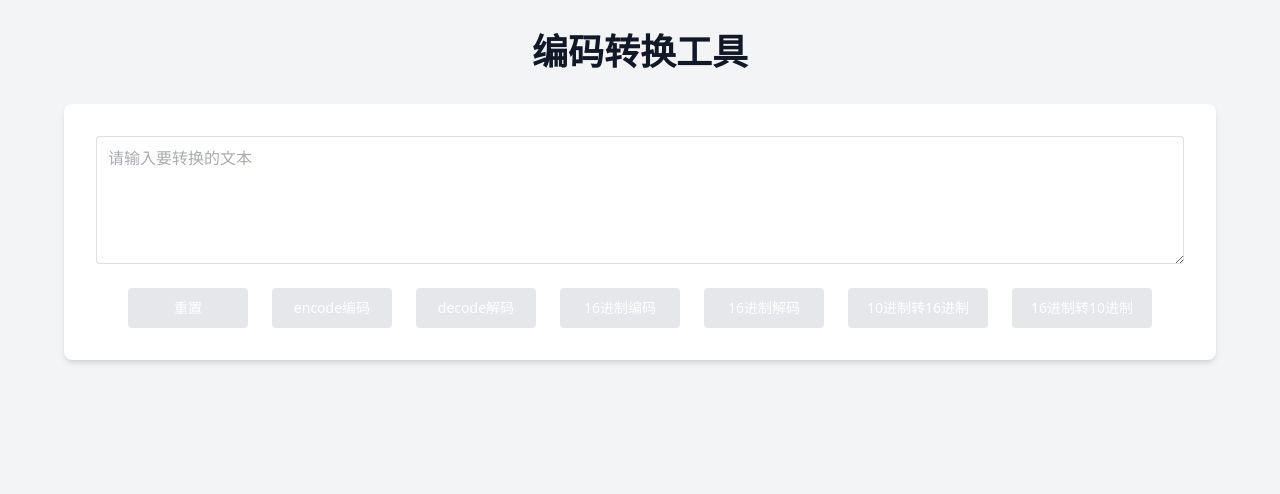
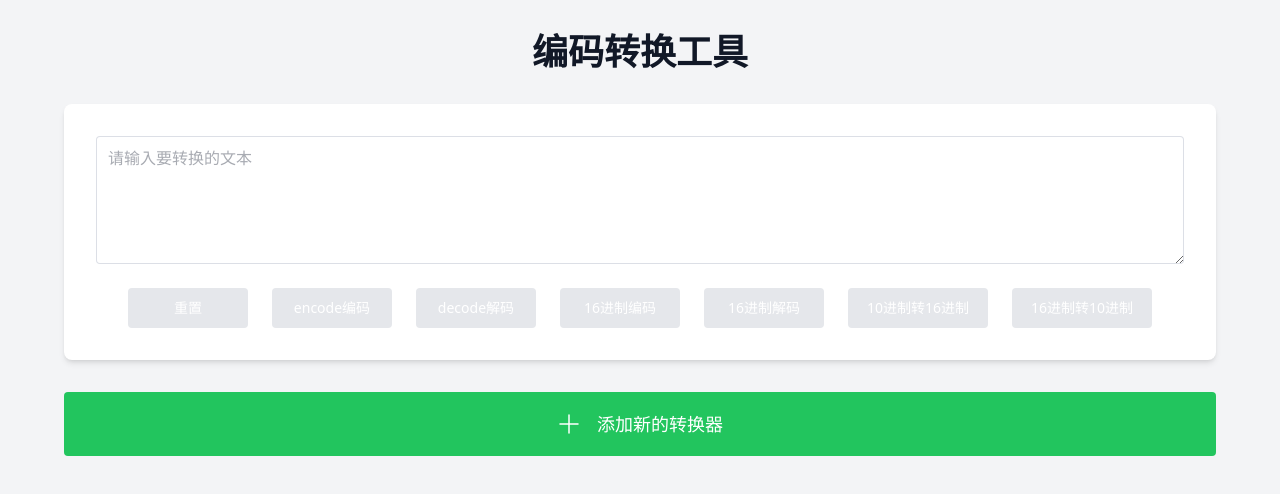
Before and after one commit to wangzhao1996/web20250816, a Vue app: page / in a window 1280 px wide. Shown: the top 494 px of the page. Built offline with nearby package versions, Linux system fonts and the light colour scheme.

Commit message:
feat: 添加多转换器支持
1. 添加动态创建新转换器的功能
2. 支持删除非首个转换器
3. 优化转换器样式和布局
4. 更新项目文档

```diff
--- a/src/components/CodeConverter.vue
+++ b/src/components/CodeConverter.vue
@@ -1,5 +1,16 @@
 <template>
-  <div class="max-w-6xl mx-auto p-8 bg-white rounded-lg shadow-md">
+  <div class="max-w-6xl mx-auto p-8 bg-white rounded-lg shadow-md relative">
+    <!-- 关闭按钮 -->
+    <div
+      v-if="showCloseButton"
+      class="absolute -top-3 -left-3 w-8 h-8 rounded-full bg-red-500 hover:bg-red-600 cursor-pointer flex items-center justify-center shadow-lg transition-colors z-10"
+      @click="$emit('remove')"
+    >
+      <el-icon class="text-white text-lg">
+        <close />
+      </el-icon>
+    </div>
+
     <div class="space-y-6">
       <!-- 输入框 -->
       <div>
@@ -99,6 +110,15 @@
 
 <script setup lang="ts">
 import { ref } from 'vue'
+import { Close } from '@element-plus/icons-vue'
+
+const props = defineProps<{
+  showCloseButton?: boolean
+}>()
+
+const emit = defineEmits<{
+  remove: []
+}>()
 
 const inputText = ref('')
 const result = ref('')
--- a/src/pages/Home.vue
+++ b/src/pages/Home.vue
@@ -4,11 +4,49 @@
       <h1 class="text-4xl font-bold text-center text-gray-900 mb-8">
         编码转换工具
       </h1>
-      <code-converter />
+
+      <div class="space-y-8">
+        <!-- 现有的转换器列表 -->
+        <code-converter
+          v-for="(_, index) in converters"
+          :key="index"
+          :show-close-button="index > 0"
+          @remove="removeConverter(index)"
+        />
+
+        <!-- 添加新转换器的按钮 -->
+        <div class="max-w-6xl mx-auto">
+          <el-button
+            type="success"
+            size="large"
+            class="w-full !bg-green-500 hover:!bg-green-600 !text-white !border-none !h-16 !text-lg"
+            @click="addConverter"
+          >
+            <div class="flex items-center justify-center gap-2">
+              <el-icon class="text-2xl">
+                <plus />
+              </el-icon>
+              <span>添加新的转换器</span>
+            </div>
+          </el-button>
+        </div>
+      </div>
     </main>
   </div>
 </template>
 
 <script setup lang="ts">
+import { ref } from 'vue'
+import { Plus } from '@element-plus/icons-vue'
 import CodeConverter from '@/components/CodeConverter.vue'
+
+const converters = ref([1]) // 初始化一个转换器
+
+function addConverter() {
+  converters.value.push(1)
+}
+
+function removeConverter(index: number) {
+  converters.value.splice(index, 1)
+}
 </script>
```
Also changed, not shown: 1 other file (tests, documents, lock files or other folders).
